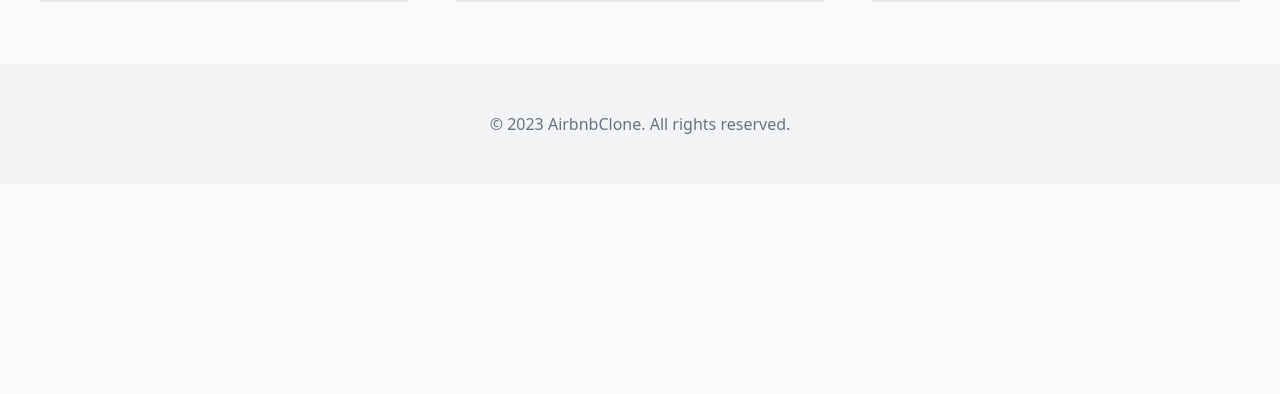
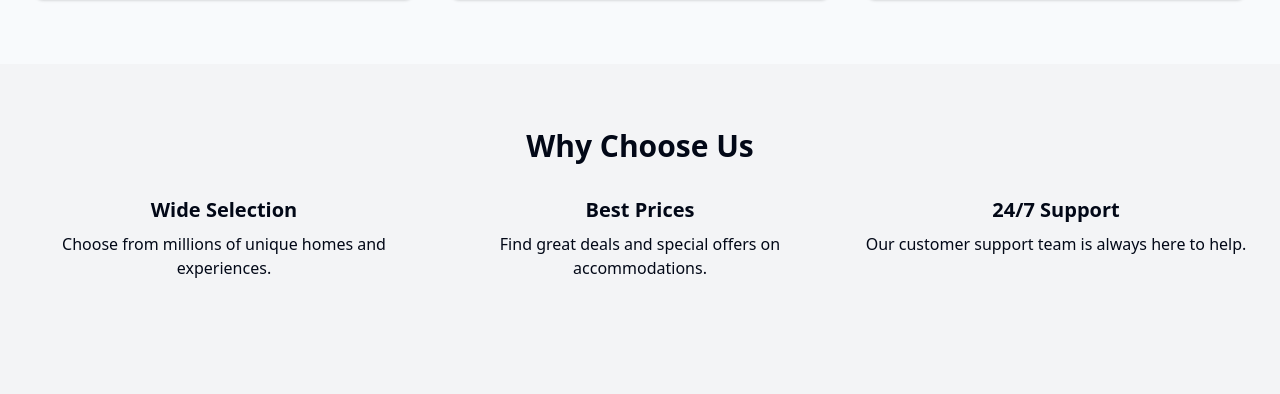
Before and after one commit to markokraemer/sg-3311722739310385, a Next.js app: page / in a window 1280 px wide. Shown: the part 1505-1899 px from the top of the page. Before the commit the page ends 1689 px from the top, so only its background shows below. Built offline with nearby package versions, Linux system fonts and the light colour scheme.

Commit message:
SOFTGEN MAGIC

```diff
--- a/src/components/Layout.js
+++ b/src/components/Layout.js
@@ -1,13 +1,11 @@
 import { useState } from 'react';
 import Link from 'next/link';
-import { useRouter } from 'next/router';
 import { Button } from '@/components/ui/button';
 import { Input } from '@/components/ui/input';
 import { Search, Menu, X } from 'lucide-react';
 
 export default function Layout({ children }) {
   const [isMenuOpen, setIsMenuOpen] = useState(false);
-  const router = useRouter();
 
   const toggleMenu = () => setIsMenuOpen(!isMenuOpen);
 
--- a/src/pages/index.js
+++ b/src/pages/index.js
@@ -39,6 +39,26 @@ export default function Home() {
           ))}
         </div>
       </div>
+
+      <div className="bg-gray-100 py-16">
+        <div className="max-w-7xl mx-auto px-4 sm:px-6 lg:px-8">
+          <h2 className="text-3xl font-bold mb-8 text-center">Why Choose Us</h2>
+          <div className="grid grid-cols-1 md:grid-cols-3 gap-8">
+            <div className="text-center">
+              <h3 className="text-xl font-semibold mb-2">Wide Selection</h3>
+              <p>Choose from millions of unique homes and experiences.</p>
+            </div>
+            <div className="text-center">
+              <h3 className="text-xl font-semibold mb-2">Best Prices</h3>
+              <p>Find great deals and special offers on accommodations.</p>
+            </div>
+            <div className="text-center">
+              <h3 className="text-xl font-semibold mb-2">24/7 Support</h3>
+              <p>Our customer support team is always here to help.</p>
+            </div>
+          </div>
+        </div>
+      </div>
     </Layout>
   );
 }
--- a/src/pages/listings/index.js
+++ b/src/pages/listings/index.js
@@ -11,14 +11,24 @@ export default function Listings() {
   const [searchTerm, setSearchTerm] = useState('');
   const [priceFilter, setPriceFilter] = useState('');
   const [filteredListings, setFilteredListings] = useState(featuredListings);
+  const [isLoading, setIsLoading] = useState(false);
+  const [error, setError] = useState(null);
 
   const handleSearch = () => {
+    setIsLoading(true);
+    setError(null);
+    try {
       const filtered = featuredListings.filter(listing =>
         (listing.title.toLowerCase().includes(searchTerm.toLowerCase()) ||
         listing.location.toLowerCase().includes(searchTerm.toLowerCase())) &&
         (priceFilter === '' || listing.price <= parseInt(priceFilter))
       );
       setFilteredListings(filtered);
+    } catch (err) {
+      setError('An error occurred while searching. Please try again.');
+    } finally {
+      setIsLoading(false);
+    }
   };
 
   return (
@@ -49,11 +59,12 @@ export default function Listings() {
               <option value="500">Up to $500</option>
             </Select>
           </div>
-          <Button onClick={handleSearch}>
+          <Button onClick={handleSearch} disabled={isLoading}>
             <Search className="h-4 w-4 mr-2" />
-            Search
+            {isLoading ? 'Searching...' : 'Search'}
           </Button>
         </div>
+        {error && <p className="text-red-500 mb-4">{error}</p>}
         <div className="grid grid-cols-1 sm:grid-cols-2 lg:grid-cols-3 gap-8">
           {filteredListings.map((listing) => (
             <ListingCard key={listing.id} listing={listing} />
```
Lines whose indentation alone changed are shown as unchanged.
